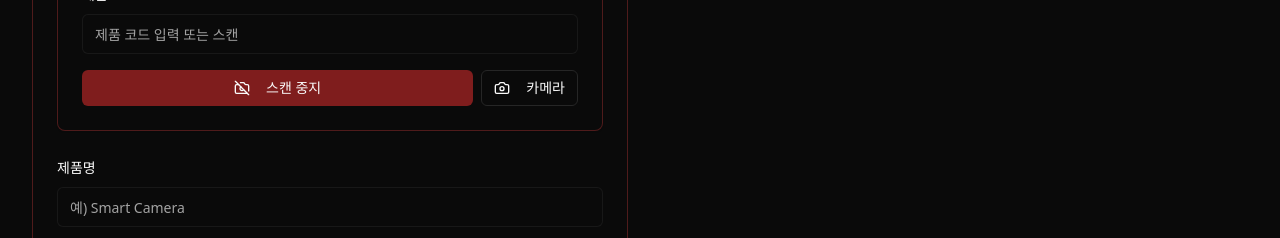
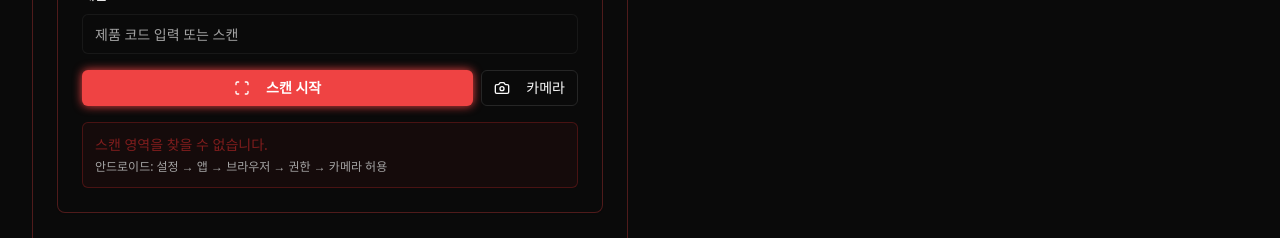
Before and after one commit to luxuryee2-oss/Visual-Inspection-Program, a React (Vite) app in the folder frontend/: page / in a window 1280 px wide. Both pictures are taken after a click on the button "스캔 시작". Shown: the part 452-690 px from the top of the page. Built offline with nearby package versions, Linux system fonts and the light colour scheme; no server answers.

Commit message:
Fix Android camera access: Add detailed error handling and permission checks

```diff
--- a/frontend/src/components/ImageUploader.tsx
+++ b/frontend/src/components/ImageUploader.tsx
@@ -27,6 +27,18 @@ export function ImageUploader({direction, value, onChange}: Props) {
 
   const startCamera = useCallback(async () => {
     try {
+      // 카메라 권한 확인
+      if (!navigator.mediaDevices || !navigator.mediaDevices.getUserMedia) {
+        alert('이 브라우저는 카메라를 지원하지 않습니다. HTTPS를 사용하거나 다른 브라우저를 시도하세요.');
+        return;
+      }
+
+      // HTTPS 확인 (로컬호스트 제외)
+      if (window.location.protocol !== 'https:' && window.location.hostname !== 'localhost' && window.location.hostname !== '127.0.0.1') {
+        alert('카메라는 HTTPS 연결에서만 사용할 수 있습니다.');
+        return;
+      }
+
       const mediaStream = await navigator.mediaDevices.getUserMedia({
         video: {facingMode: 'environment'}
       });
@@ -36,8 +48,21 @@ export function ImageUploader({direction, value, onChange}: Props) {
         await videoRef.current.play();
       }
       setCameraActive(true);
-    } catch (err) {
-      alert('카메라를 사용할 수 없습니다. 권한을 확인하세요.');
+    } catch (err: any) {
+      console.error('카메라 시작 실패:', err);
+      let errorMessage = '카메라를 사용할 수 없습니다.';
+
+      if (err.name === 'NotAllowedError' || err.name === 'PermissionDeniedError') {
+        errorMessage = '카메라 권한이 거부되었습니다. 브라우저 설정에서 카메라 권한을 허용해주세요.';
+      } else if (err.name === 'NotFoundError' || err.name === 'DevicesNotFoundError') {
+        errorMessage = '카메라를 찾을 수 없습니다.';
+      } else if (err.name === 'NotReadableError' || err.name === 'TrackStartError') {
+        errorMessage = '카메라에 접근할 수 없습니다. 다른 앱에서 사용 중일 수 있습니다.';
+      } else if (err.message) {
+        errorMessage = `카메라 오류: ${err.message}`;
+      }
+
+      alert(errorMessage);
     }
   }, []);
 
--- a/frontend/src/components/ScanPanel.tsx
+++ b/frontend/src/components/ScanPanel.tsx
@@ -20,12 +20,48 @@ export function ScanPanel({value, onChange, onProductFound}: Props) {
   const [scanning, setScanning] = useState(false);
   const [error, setError] = useState<string | null>(null);
 
+  const stopScanning = useCallback(async () => {
+    if (qrCodeScannerRef.current) {
+      try {
+        await qrCodeScannerRef.current.stop();
+        await qrCodeScannerRef.current.clear();
+      } catch (err) {
+        // 이미 정지된 경우 무시
+      }
+      qrCodeScannerRef.current = null;
+    }
+    if (videoRef.current?.srcObject) {
+      const tracks = (videoRef.current.srcObject as MediaStream).getTracks();
+      tracks.forEach((track) => track.stop());
+    }
+    setCameraActive(false);
+    setScanning(false);
+  }, []);
+
   const startScanning = useCallback(async () => {
     try {
       setError(null);
       setScanning(true);
 
-      if (!scanAreaRef.current) return;
+      if (!scanAreaRef.current) {
+        setError('스캔 영역을 찾을 수 없습니다.');
+        setScanning(false);
+        return;
+      }
+
+      // 카메라 권한 확인
+      if (!navigator.mediaDevices || !navigator.mediaDevices.getUserMedia) {
+        setError('이 브라우저는 카메라를 지원하지 않습니다. HTTPS를 사용하거나 다른 브라우저를 시도하세요.');
+        setScanning(false);
+        return;
+      }
+
+      // HTTPS 확인 (로컬호스트 제외)
+      if (window.location.protocol !== 'https:' && window.location.hostname !== 'localhost' && window.location.hostname !== '127.0.0.1') {
+        setError('카메라는 HTTPS 연결에서만 사용할 수 있습니다.');
+        setScanning(false);
+        return;
+      }
 
       const qrCode = new Html5Qrcode(scanAreaRef.current.id);
       qrCodeScannerRef.current = qrCode;
@@ -55,15 +91,41 @@ export function ScanPanel({value, onChange, onProductFound}: Props) {
 
       setCameraActive(true);
     } catch (err: any) {
-      setError('카메라를 사용할 수 없습니다. 권한을 확인하세요.');
+      console.error('스캔 시작 실패:', err);
+      let errorMessage = '카메라를 사용할 수 없습니다.';
+
+      if (err.name === 'NotAllowedError' || err.name === 'PermissionDeniedError') {
+        errorMessage = '카메라 권한이 거부되었습니다. 브라우저 설정에서 카메라 권한을 허용해주세요.';
+      } else if (err.name === 'NotFoundError' || err.name === 'DevicesNotFoundError') {
+        errorMessage = '카메라를 찾을 수 없습니다.';
+      } else if (err.name === 'NotReadableError' || err.name === 'TrackStartError') {
+        errorMessage = '카메라에 접근할 수 없습니다. 다른 앱에서 사용 중일 수 있습니다.';
+      } else if (err.message) {
+        errorMessage = `카메라 오류: ${err.message}`;
+      }
+
+      setError(errorMessage);
       setScanning(false);
       setCameraActive(false);
     }
-  }, [onChange, onProductFound]);
+  }, [onChange, onProductFound, stopScanning]);
 
   const startCamera = useCallback(async () => {
     try {
       setError(null);
+
+      // 카메라 권한 확인
+      if (!navigator.mediaDevices || !navigator.mediaDevices.getUserMedia) {
+        setError('이 브라우저는 카메라를 지원하지 않습니다. HTTPS를 사용하거나 다른 브라우저를 시도하세요.');
+        return;
+      }
+
+      // HTTPS 확인 (로컬호스트 제외)
+      if (window.location.protocol !== 'https:' && window.location.hostname !== 'localhost' && window.location.hostname !== '127.0.0.1') {
+        setError('카메라는 HTTPS 연결에서만 사용할 수 있습니다.');
+        return;
+      }
+
       const stream = await navigator.mediaDevices.getUserMedia({video: {facingMode: 'environment'}});
       if (videoRef.current) {
         videoRef.current.srcObject = stream;
@@ -71,26 +133,21 @@ export function ScanPanel({value, onChange, onProductFound}: Props) {
       }
       setCameraActive(true);
     } catch (err: any) {
-      setError('카메라를 사용할 수 없습니다. 권한을 확인하세요.');
+      console.error('카메라 시작 실패:', err);
+      let errorMessage = '카메라를 사용할 수 없습니다.';
+
+      if (err.name === 'NotAllowedError' || err.name === 'PermissionDeniedError') {
+        errorMessage = '카메라 권한이 거부되었습니다. 브라우저 설정에서 카메라 권한을 허용해주세요.';
+      } else if (err.name === 'NotFoundError' || err.name === 'DevicesNotFoundError') {
+        errorMessage = '카메라를 찾을 수 없습니다.';
+      } else if (err.name === 'NotReadableError' || err.name === 'TrackStartError') {
+        errorMessage = '카메라에 접근할 수 없습니다. 다른 앱에서 사용 중일 수 있습니다.';
+      } else if (err.message) {
+        errorMessage = `카메라 오류: ${err.message}`;
+      }
+
+      setError(errorMessage);
     }
-  }, []);
-
-  const stopScanning = useCallback(async () => {
-    if (qrCodeScannerRef.current) {
-      try {
-        await qrCodeScannerRef.current.stop();
-        await qrCodeScannerRef.current.clear();
-      } catch (err) {
-        // 이미 정지된 경우 무시
-      }
-      qrCodeScannerRef.current = null;
-    }
-    if (videoRef.current?.srcObject) {
-      const tracks = (videoRef.current.srcObject as MediaStream).getTracks();
-      tracks.forEach((track) => track.stop());
-    }
-    setCameraActive(false);
-    setScanning(false);
   }, []);
 
   const stopCamera = useCallback(() => {
@@ -180,7 +237,14 @@ export function ScanPanel({value, onChange, onProductFound}: Props) {
             )}
           </Button>
         </div>
-        {error && <p className="text-sm text-destructive">{error}</p>}
+        {error && (
+          <div className="p-3 bg-destructive/10 border border-destructive/50 rounded-md">
+            <p className="text-sm text-destructive font-medium">{error}</p>
+            <p className="text-xs text-muted-foreground mt-1">
+              안드로이드: 설정 → 앱 → 브라우저 → 권한 → 카메라 허용
+            </p>
+          </div>
+        )}
         {scanning && scanAreaRef.current && (
           <div
             id="qr-reader"
```
